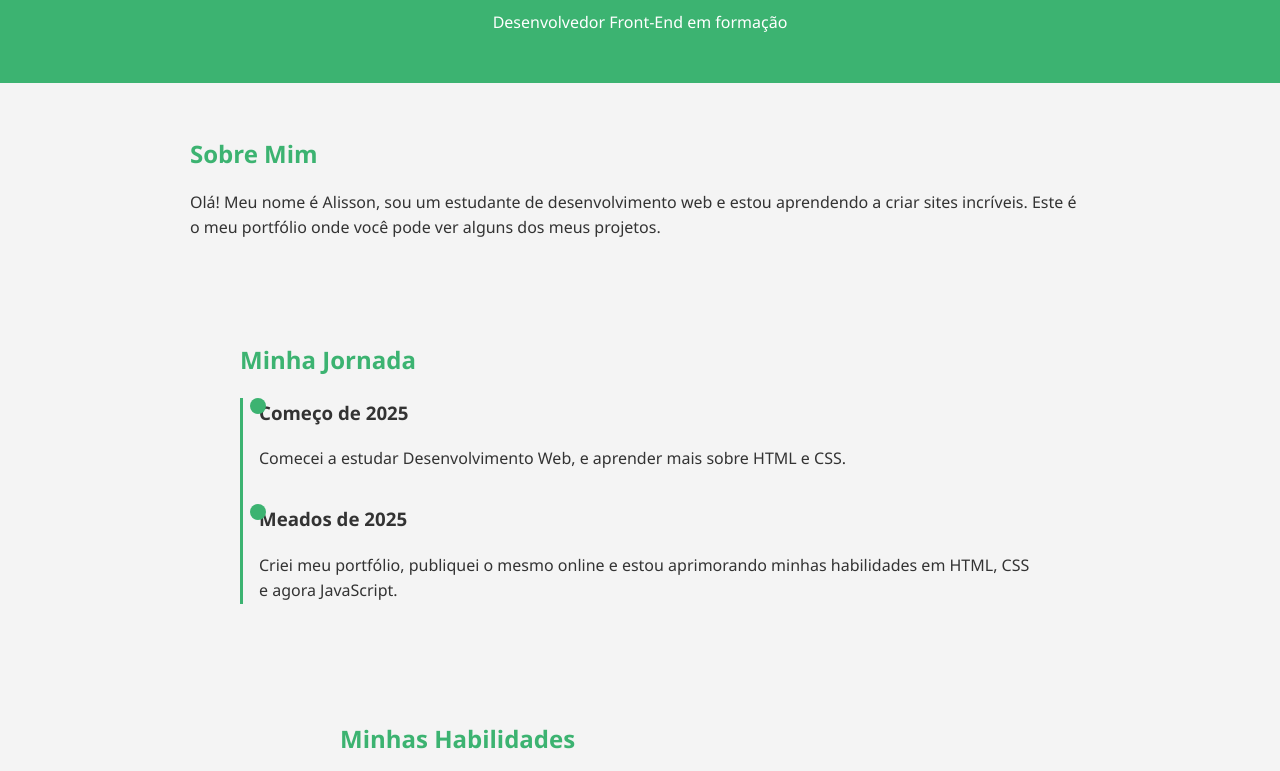
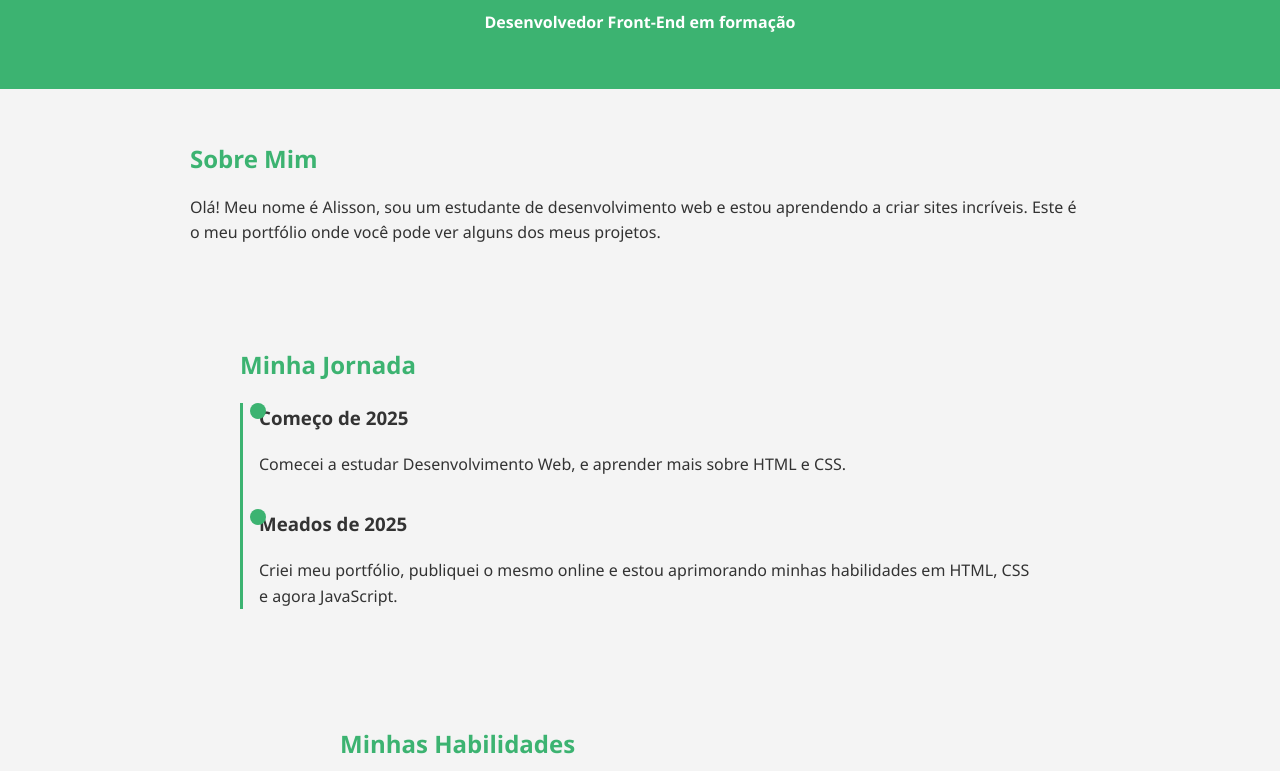
Before and after one commit to Alisson-grem/portfolio, a plain HTML site: page index.html in a window 1280 px wide. Shown: the part 206-977 px from the top of the page. Drawn offline with Linux system fonts and the light colour scheme.

Commit message:
mudança no header

```diff
--- a/index.html
+++ b/index.html
@@ -27,7 +27,7 @@
     <!-- Cabeçalho com nome e titulo -->
      <header>
         <h1 id="texto-digitado"></h1>
-        <p>Desenvolvedor Front-End em formação</p>
+        <h4>Desenvolvedor Front-End em formação</h4>
     </header>
 
     <!-- Seção Sobre Mim -->
```
